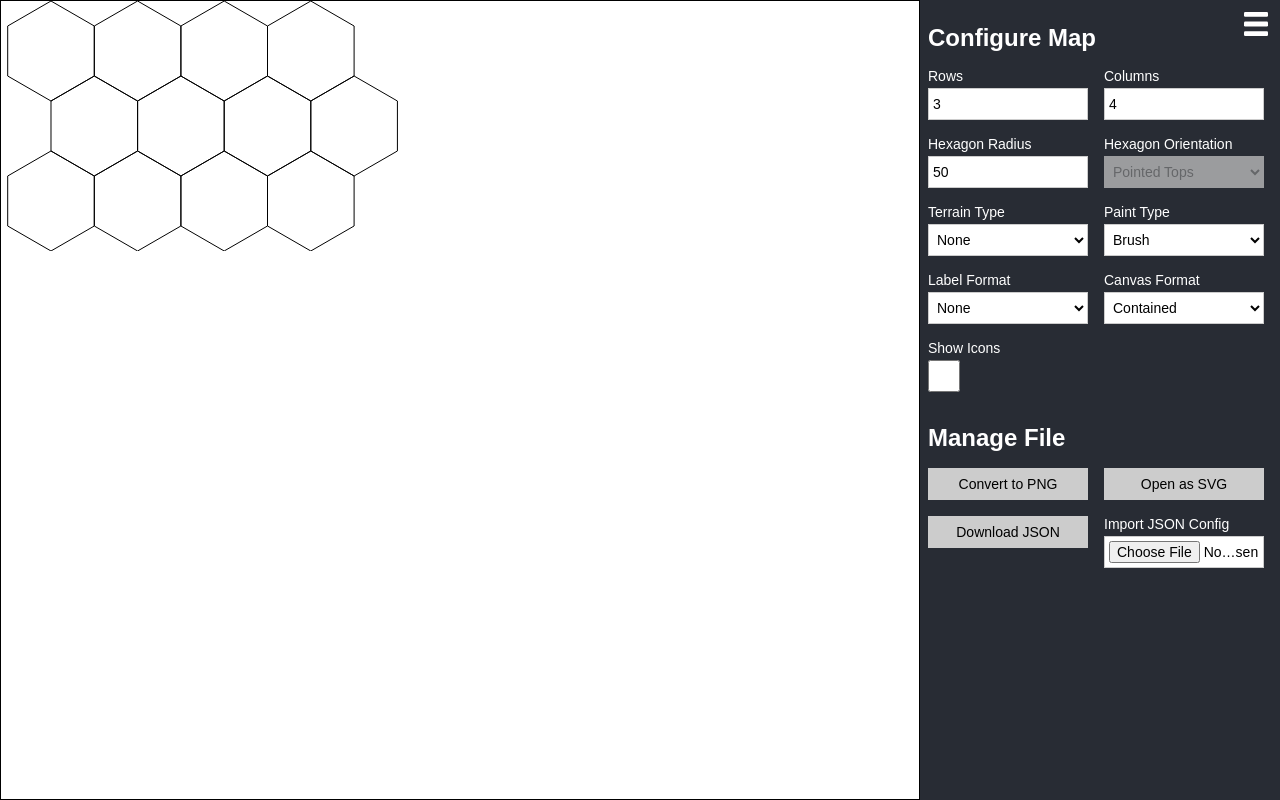
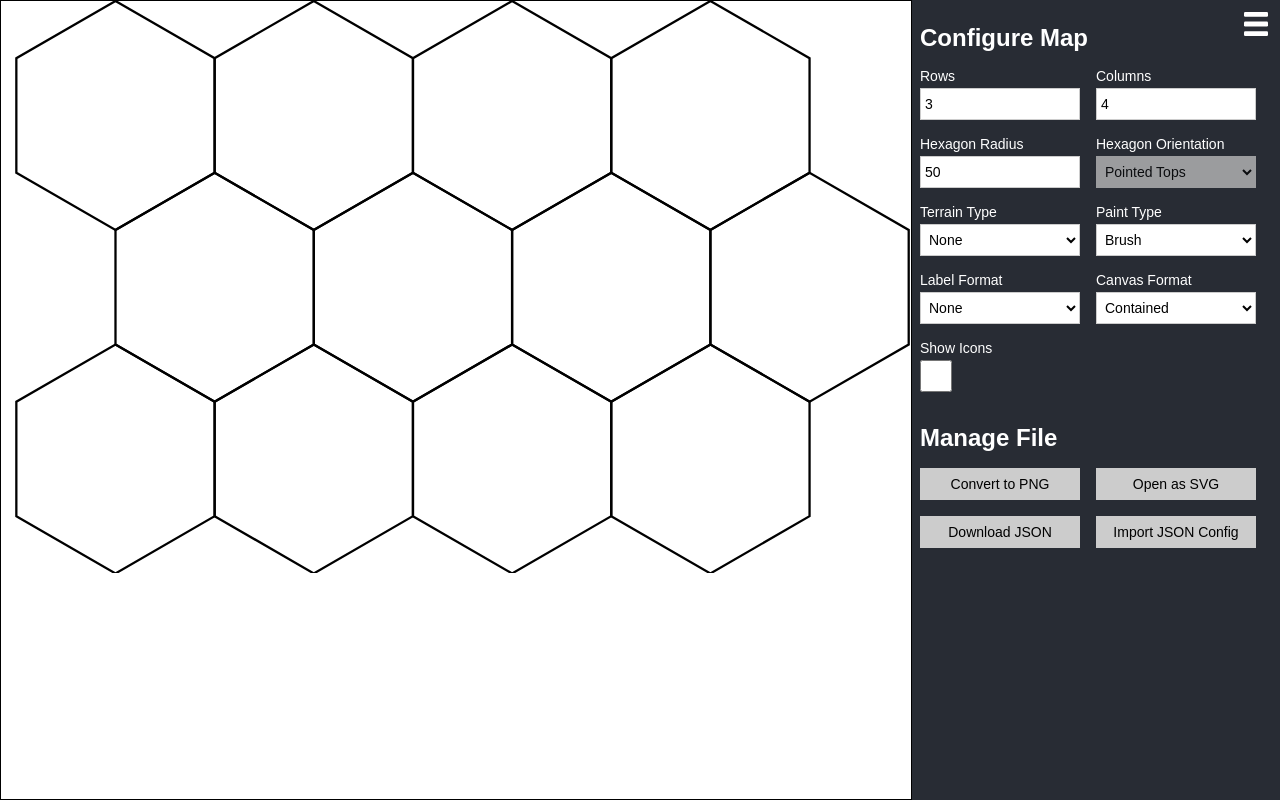
Before and after one commit to bdl101/hex-map-builder, a React (Create React App) app: page / in a window 1280 px wide. Built offline with nearby package versions, Linux system fonts and the light colour scheme.

Commit message:
fixed canvas format support

```diff
--- a/src/App.styles.tsx
+++ b/src/App.styles.tsx
@@ -24,7 +24,7 @@ export const MainContainer = styled.main`
   background-color: #282c34;
   display: flex;
   margin: 0;
-  min-height: 100vh;
+  height: 100vh;
 `;
 
 export const ControlsDrawerToggle = styled.button<{ isDrawerOpen: boolean }>`
@@ -53,8 +53,10 @@ export const ControlsDrawerToggle = styled.button<{ isDrawerOpen: boolean }>`
 
 export const ControlsDrawer = styled.div<{ isVisible: boolean }>`
   display: ${({ isVisible }) => (isVisible ? "block" : "none")};
-  max-width: 360px;
+  height: 100%;
+  max-width: 368px;
   order: 2;
+  overflow: auto;
   padding: 0.5rem;
 `;
 
@@ -94,6 +96,7 @@ export const ControlWrapper = styled.div`
     background: #fff;
     border: 1px solid #ccc;
     border-radius: 0;
+    color: inherit;
     font-size: 0.875rem;
     height: 32px;
     line-height: 1rem;
@@ -113,12 +116,14 @@ export const ControlWrapper = styled.div`
     }
   }
   a,
-  button {
+  button,
+  .file-input-label {
     align-items: center;
     background: #ccc;
     color: inherit;
     font-size: 0.875rem;
     display: inline-flex;
+    height: 32px;
     justify-content: center;
     text-align: center;
     text-decoration: none;
@@ -135,17 +140,22 @@ export const ControlWrapper = styled.div`
       text-transform: capitalize;
     }
   }
+  input[type="file"] {
+    display: none;
+  }
 `;
 
 export const MapContainer = styled.div<{ isContained?: boolean }>`
   background: #fff;
   border: 1px solid #000;
   flex-grow: 1;
+  height: 100%;
   max-width: 100%;
   order: 1;
-  overflow: auto;
+  overflow: ${({ isContained }) => (isContained ? "hidden" : "auto")};
   svg {
     user-select: none;
+    max-height: ${({ isContained }) => (isContained ? "100%" : "unset")};
     max-width: ${({ isContained }) => (isContained ? "100%" : "unset")};
     text {
       fill: #000;
--- a/src/App.tsx
+++ b/src/App.tsx
@@ -84,7 +84,14 @@ const App = () => {
   const handleConvertToPNG = () => {
     const svgElement = hexMapRef.current;
     if (svgElement) {
-      const svgURL = new XMLSerializer().serializeToString(svgElement);
+      const svgElementClone = document.createElementNS(
+        "http://www.w3.org/2000/svg",
+        "svg"
+      );
+      svgElementClone.innerHTML = svgElement.innerHTML;
+      svgElementClone.setAttribute("width", String(mapDimensions.maxWidth));
+      svgElementClone.setAttribute("height", String(mapDimensions.maxHeight));
+      const svgURL = new XMLSerializer().serializeToString(svgElementClone);
 
       const canvas = document.createElement("canvas");
       canvas.width = mapDimensions.maxWidth;
@@ -320,9 +327,10 @@ const App = () => {
                 Download JSON
               </a>
             </ControlWrapper>
-            {/* TODO: clean this up with a nicer looking button */}
             <ControlWrapper>
-              <label htmlFor="import-json-config">Import JSON Config</label>
+              <label htmlFor="import-json-config" className="file-input-label">
+                Import JSON Config
+              </label>
               <input
                 id="import-json-config"
                 type="file"
@@ -338,8 +346,16 @@ const App = () => {
           <svg
             ref={hexMapRef}
             viewBox={mapDimensions.viewBox}
-            width={mapDimensions.maxWidth}
-            height={mapDimensions.maxHeight}
+            width={
+              config.imageFormat === "fixed"
+                ? mapDimensions.maxWidth
+                : undefined
+            }
+            height={
+              config.imageFormat === "fixed"
+                ? mapDimensions.maxHeight
+                : undefined
+            }
             // Inline styles needed to ensure proper font formatting during PNG conversion
             style={{ fontSize: "12px", fontFamily: "sans-serif" }}
           >
--- a/src/utils.ts
+++ b/src/utils.ts
@@ -9,6 +9,7 @@ import {
 } from "./models";
 import {
   ANGLE,
+  DEFAULT_HEX_RADIUS,
   TERRAIN_ICON_PROPS_MAP,
   UPPER_ALPHA_INDICES,
 } from "./constants";
@@ -52,14 +53,19 @@ const prepareHexIcon = (
   ) {
     return undefined;
   }
+  // The original icons paths were measured based on the default hex radius, so if that changed, we need to adjust the coordinates appropriately.
+  const sizeMultitplier = config.hexRadius / DEFAULT_HEX_RADIUS;
   let counter = 0;
   const originalPathString = `${TERRAIN_ICON_PROPS_MAP[terrainType].d}`;
+
+  // Find every coordinate in the path draw string, and update the value with the offset from the current hex column/row.
   const newPathString = originalPathString.replace(
     /(\d+)+/g,
     (match, number) => {
-      const updatedCoordinate = `${
-        parseFloat(number) + (counter % 2 === 0 ? columnOffset : rowOffset)
-      }`;
+      const updatedCoordinate = `${(
+        parseFloat(number) * sizeMultitplier +
+        (counter % 2 === 0 ? columnOffset : rowOffset)
+      ).toFixed(2)}`;
       counter++;
       return updatedCoordinate;
     }
@@ -117,7 +123,6 @@ export const prepareViewbox = (config: HexMapConfig) => {
   return { maxWidth, maxHeight, viewBox: `0 0 ${maxWidth} ${maxHeight}` };
 };
 
-// TODO: Terrain Icons
 /** Get all vector data needed to output a hexmap. */
 export const prepareVectorData = (
   config: HexMapConfig
```
Also changed, not shown: 1 other file (tests, documents, lock files or other folders).
